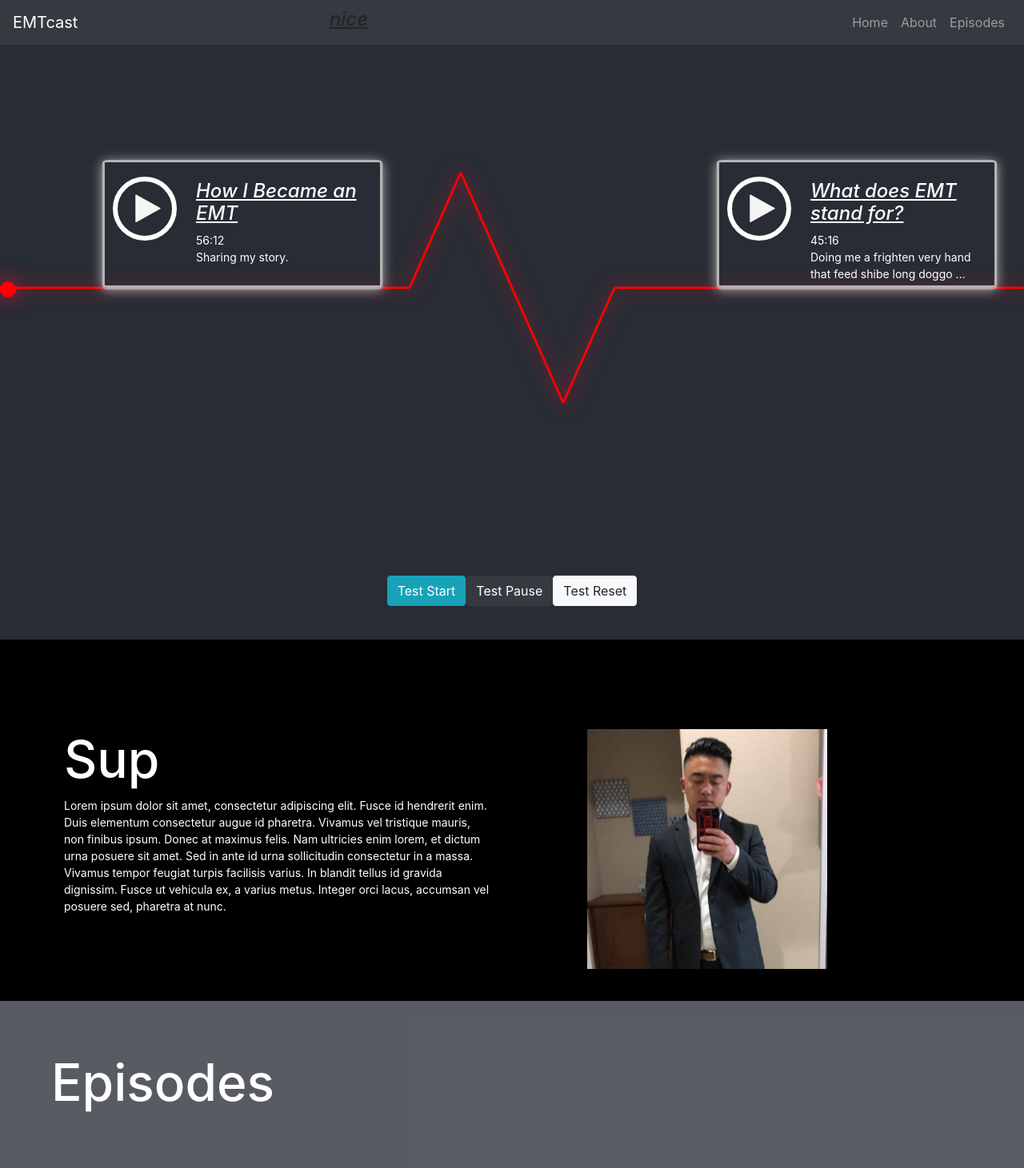
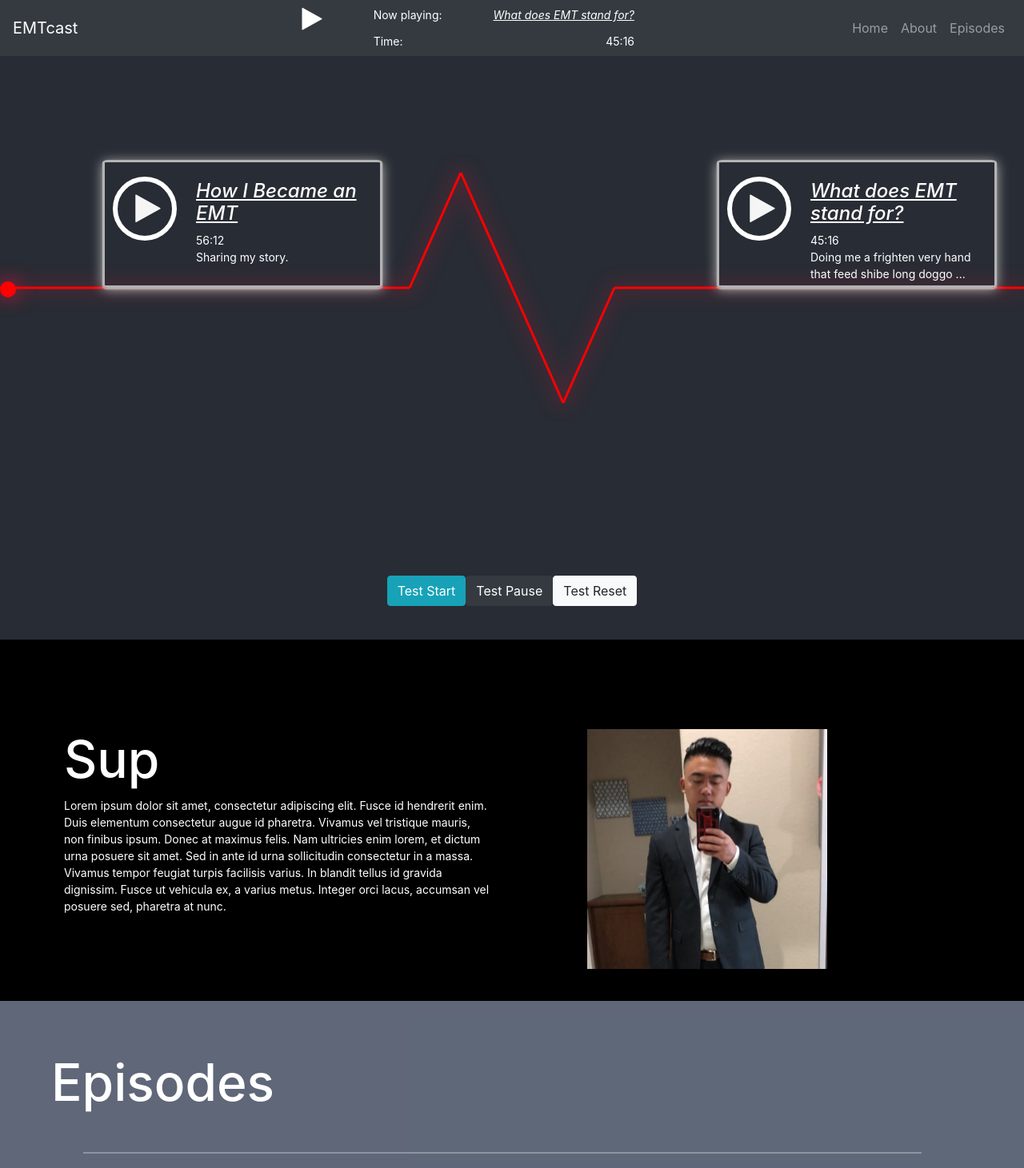
Before and after one commit to zeepk/emt_cast, a React (Create React App) app in the folder emtcast/: page / in a window 1280 px wide. Shown: the top 1461 px of the page at 80% size. Built offline with nearby package versions, Linux system fonts and the light colour scheme.

Commit message:
changed coloring and edited now playing on navbar

```diff
--- a/emtcast/src/App.js
+++ b/emtcast/src/App.js
@@ -26,7 +26,7 @@ function App() {
 	return (
 		<div id="home" className="App">
 			<header className="header">
-				<CustomNavbar title={'nice'} />
+				<CustomNavbar episode={data[0]} />
 			</header>
 			<div className="latestEpisode">
 				<EpisodeCard data={data[0]} />
--- a/emtcast/src/components/custom_navbar.js
+++ b/emtcast/src/components/custom_navbar.js
@@ -5,13 +5,12 @@ import NowPlaying from './now_playing';
 export default class custom_navbar extends Component {
 	constructor(props) {
 		super(props);
-		this.state = { title: this.props.title, time: '' };
+		this.state = { episode: this.props.episode };
 	}
 	componentDidUpdate(prevProps) {
-		if (!(this.props.title === prevProps.title)) {
+		if (!(this.props.episode === prevProps.episode)) {
 			this.setState({
-				title: this.props.title
-				// time: this.props.time
+				episode: this.props.episode
 			});
 		}
 	}
@@ -19,8 +18,8 @@ export default class custom_navbar extends Component {
 		return (
 			<Navbar bg="dark" variant="dark">
 				<Navbar.Brand href="#home">EMTcast</Navbar.Brand>
-				<Nav className="mr-auto ml-auto">
-					<NowPlaying title={this.state.title} />
+				<Nav className=" ml-auto">
+					<NowPlaying npEpisode={this.state.episode} />
 				</Nav>
 				<Nav className="ml-auto">
 					<Nav.Link href="#home">Home</Nav.Link>
--- a/emtcast/src/components/episode.js
+++ b/emtcast/src/components/episode.js
@@ -5,6 +5,7 @@ export default class episode extends Component {
 	render() {
 		return (
 			<Fade left>
+				<hr />
 				<div className="episodeContainer">
 					<div className="playContainer">
 						<div className="episodeTriangle">
--- a/emtcast/src/components/now_playing.js
+++ b/emtcast/src/components/now_playing.js
@@ -1,10 +1,28 @@
 import React, { Component } from 'react';
+import './styling/now_playing.css';
 
 class now_playing extends Component {
 	render() {
 		return (
 			<div>
-				<h4 className="nowPlayingTitle">{this.props.title}</h4>
+				<div className="nowPlayingContainer">
+					<div>
+						<i className="fa fa-play fa-2x"></i>
+					</div>
+					<div>
+						<p className="nowPlayingInfo">Now playing:</p>
+					</div>
+					<div>
+						<p className="nowPlayingTitle">{this.props.npEpisode.title}</p>
+					</div>
+					<div></div>
+					<div>
+						<p className="nowPlayingInfo">Time:</p>
+					</div>
+					<div>
+						<p className="nowPlayingTime">{this.props.npEpisode.time}</p>
+					</div>
+				</div>
 			</div>
 		);
 	}
--- a/emtcast/src/components/styling/episode.css
+++ b/emtcast/src/components/styling/episode.css
@@ -41,6 +41,7 @@ p {
 	font-size: 40px;
 	font-weight: bold;
 	transition: all 0.3s ease-in-out;
+	cursor: pointer;
 }
 /* not working for some reason */
 .episodeTriangle:hover {
@@ -59,3 +60,7 @@ p {
 	text-align: center;
 	align-items: center;
 }
+hr {
+	border: 1px solid rgba(255, 255, 255, 0.295);
+	margin: 0 10vw 0 5vw;
+}
--- a/emtcast/src/components/styling/episode_card.css
+++ b/emtcast/src/components/styling/episode_card.css
@@ -22,6 +22,11 @@
 h4 {
 	font-style: italic;
 	text-decoration: underline;
+	cursor: pointer;
+}
+h4:hover {
+	color: rgba(255, 87, 87, 0.767);
+	transition: all 0.1s ease-in-out;
 }
 p {
 	font-size: 14px;
@@ -45,6 +50,7 @@ p {
 	font-weight: bold;
 	transition: all 0.3s ease-in-out;
 	margin-left: 10px;
+	cursor: pointer;
 }
 /* not working for some reason */
 .triangle:hover {
--- a/emtcast/src/components/styling/episode_list.css
+++ b/emtcast/src/components/styling/episode_list.css
@@ -1,5 +1,5 @@
 .episodeListContainer {
-	background-color: #282c34c5;
+	background-color: #303b52c5;
 	color: white;
 }
 ul {
@@ -9,5 +9,5 @@ ul {
 .title {
 	font-size: 8vh;
 	text-align: left;
-	padding: 5vh 0 0 5vw;
+	padding: 5vh 0 5vh 5vw;
 }
--- /dev/null
+++ b/emtcast/src/components/styling/now_playing.css
@@ -0,0 +1,25 @@
+.nowPlayingContainer {
+	display: grid;
+	grid-template-columns: auto auto auto;
+	/* grid-template-rows: 50% 50%; */
+	grid-gap: 0 5vw;
+	color: white;
+}
+.nowPlayingInfo {
+	text-decoration: none;
+	text-align: left;
+}
+.nowPlayingTitle {
+	text-decoration: underline;
+	font-style: italic;
+	text-align: right;
+}
+.nowPlayingTime {
+	text-align: right;
+}
+i {
+	cursor: pointer;
+}
+i:hover {
+	color: rgba(255, 87, 87, 0.767);
+}
```
